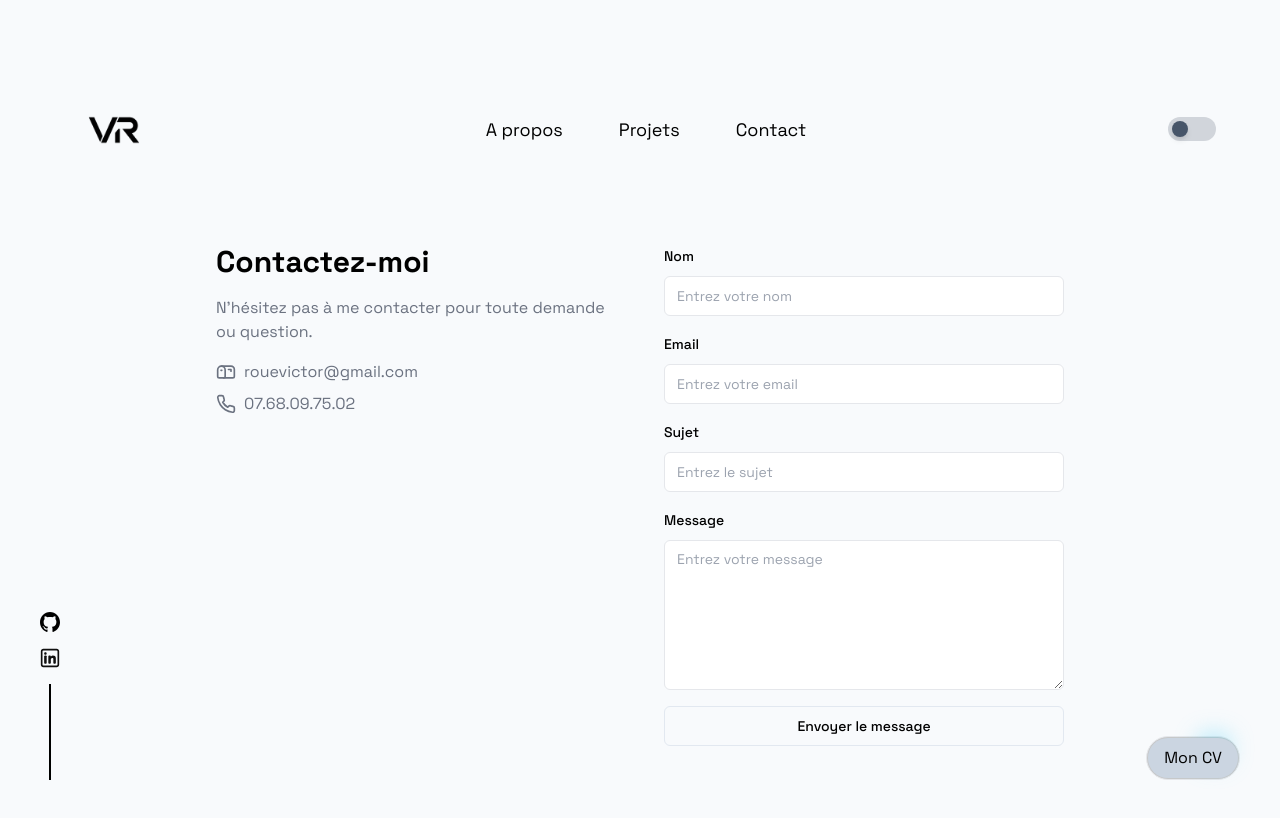
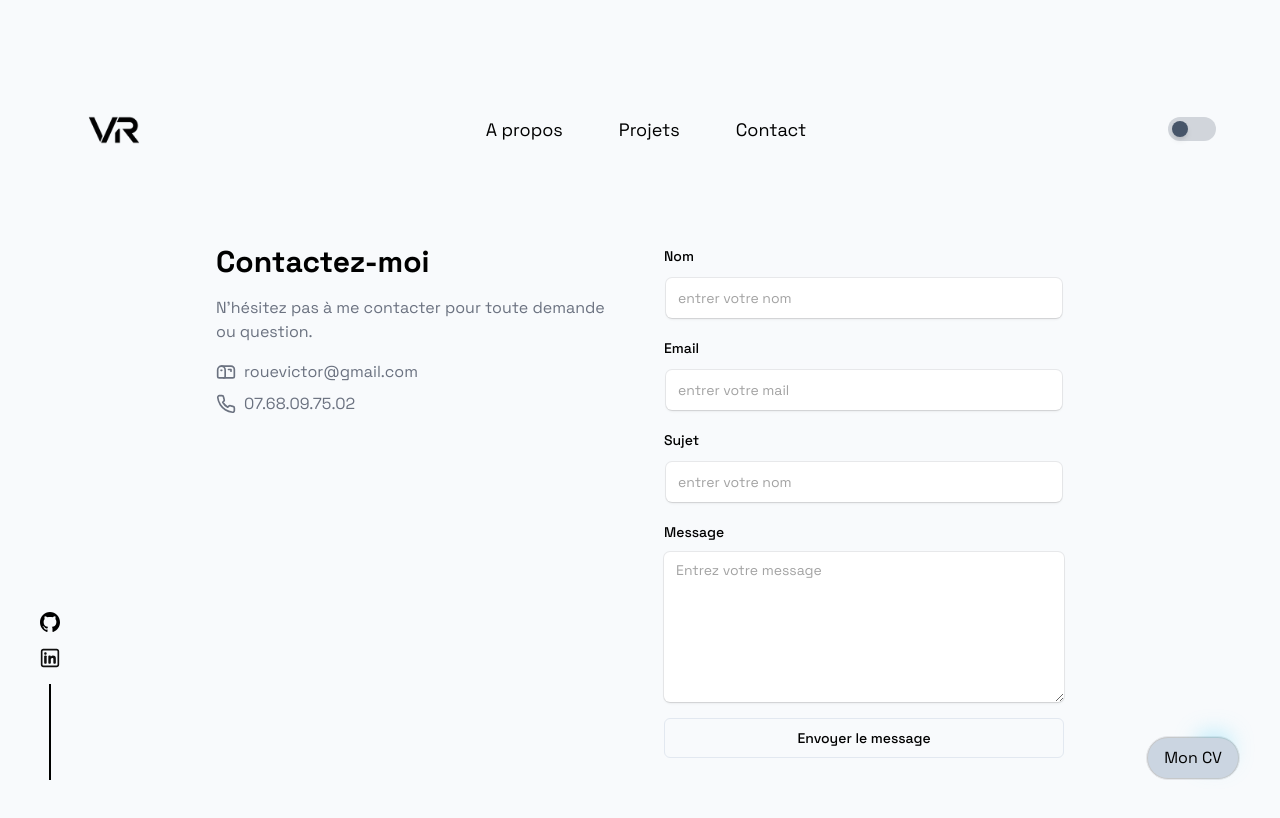
Before and after one commit to Victouu/Portfolio, a Next.js app: page /contact in a window 1280 px wide. Shown: the top 818 px of the page. Built offline with nearby package versions, Linux system fonts and the light colour scheme.

Commit message:
style contact

```diff
--- a/src/app/about/page.tsx
+++ b/src/app/about/page.tsx
@@ -50,9 +50,10 @@ function About() {
             </h2>
             <div className="flex flex-col space-y-4 leading-relaxed md:flex-row md:space-x-12 md:space-y-0">
               <p className="w-full whitespace-pre-line text-lg">
-                J&apos;ai 19 ans et je suis étudiant en BUT Informatique à
-                l&apos;IUT de Lannion, je me suis découvert une affection pour
-                le web design et développement.
+                J&apos;ai 19 ans et je suis diplômé d&apos;un BAC STI2D option
+                SIN, actuellement en BUT Informatique à l&apos;IUT de Lannion,
+                je me suis découvert une affection pour le web design et
+                développement.
                 <br />À côté de mes études je suis passionné par la musique, le
                 sport, les jeux vidéos et le cinéma.
               </p>
--- /dev/null
+++ b/src/app/competences/page.tsx
@@ -0,0 +1,29 @@
+"use client";
+import { useTheme } from "next-themes";
+import { useEffect, useState } from "react";
+//composants
+//import photo
+
+import Head from "../components/head";
+function Competences() {
+  const { theme, resolvedTheme } = useTheme();
+  const [isDarkTheme, setIsDarkTheme] = useState(false);
+
+  useEffect(() => {
+    setIsDarkTheme(resolvedTheme === "dark");
+  }, [resolvedTheme]);
+  return (
+    <div className="flex min-h-screen w-screen flex-col items-center">
+      <div className="flex h-screen w-[90%] max-w-[90%] flex-col md:max-w-7xl">
+        <Head />
+        <div className="md:max-w-2/3 mb-20 flex w-full flex-col items-center space-y-4 text-sm md:space-y-11 md:pb-0 md:text-lg">
+          <h2 className="w-full text-xs font-extralight uppercase tracking-widest dark:text-blue md:text-xl text-tuscan text-left">
+            Compétences
+          </h2>
+        </div>
+      </div>
+    </div>
+  );
+}
+
+export default Competences;
--- /dev/null
+++ b/src/app/components/input.tsx
@@ -0,0 +1,61 @@
+// Input component extends from shadcnui - https://ui.shadcn.com/docs/components/input
+"use client";
+import { motion, useMotionTemplate, useMotionValue } from "framer-motion";
+import * as React from "react";
+import { cn } from "../../../utils/cn";
+
+export interface InputProps
+  extends React.InputHTMLAttributes<HTMLInputElement> {}
+
+const Input = React.forwardRef<HTMLInputElement, InputProps>(
+  ({ className, type, ...props }, ref) => {
+    const radius = 100; // change this to increase the rdaius of the hover effect
+    const [visible, setVisible] = React.useState(false);
+
+    let mouseX = useMotionValue(0);
+    let mouseY = useMotionValue(0);
+
+    function handleMouseMove({ currentTarget, clientX, clientY }: any) {
+      let { left, top } = currentTarget.getBoundingClientRect();
+
+      mouseX.set(clientX - left);
+      mouseY.set(clientY - top);
+    }
+    return (
+      <motion.div
+        style={{
+          background: useMotionTemplate`
+        radial-gradient(
+          ${visible ? radius + "px" : "0px"} circle at ${mouseX}px ${mouseY}px,
+          var(--purple-500),
+          transparent 80%
+        )
+      `,
+        }}
+        onMouseMove={handleMouseMove}
+        onMouseEnter={() => setVisible(true)}
+        onMouseLeave={() => setVisible(false)}
+        className="p-[2px] rounded-lg transition duration-300 group/input"
+      >
+        <input
+          type={type}
+          className={cn(
+            `flex h-10 w-full border-none border-slate-300 dark:border-slate-50 bg-white dark:bg-zinc-900 text-black dark:text-white shadow-input rounded-md px-3 py-2 text-sm  file:border-0 file:bg-transparent
+          file:text-sm file:font-medium placeholder:text-neutral-400 dark:placeholder-text-neutral-600
+          focus-visible:outline-none focus-visible:ring-[2px]  focus-visible:ring-neutral-400 dark:focus-visible:ring-neutral-600
+           disabled:cursor-not-allowed disabled:opacity-50
+           dark:shadow-[0px_0px_1px_1px_var(--neutral-700)]
+           group-hover/input:shadow-none transition duration-400
+           `,
+            className
+          )}
+          ref={ref}
+          {...props}
+        />
+      </motion.div>
+    );
+  }
+);
+Input.displayName = "Input";
+
+export { Input };
--- a/src/app/components/nav.tsx
+++ b/src/app/components/nav.tsx
@@ -22,12 +22,9 @@ export const Nav = () => {
   }, [resolvedTheme]);
 
   return (
-    <nav
-      className={` absolute bottom-4 left-1/2 z-20 w-[90%] -translate-x-1/2 items-center rounded-[25px] bg-slate-300 dark:bg-slate-600  px-8 py-2 md:relative md:bottom-0 md:left-0 md:w-auto md:translate-x-0 md:bg-transparent dark:md:bg-transparent ${
-        isDarkTheme ? "dark" : ""
-      }`}
-    >
-      <ul className="flex items-center justify-around space-x-6 md:justify-end md:space-x-14">
+    <div className="absolute bottom-4 left-1/2 z-20 w-[90%] -translate-x-1/2 items-center rounded-[25px] bg-slate-300 dark:bg-slate-600  px-8 py-2 md:relative md:bottom-0 md:left-0 md:w-auto md:translate-x-0 md:bg-transparent dark:md:bg-transparent  ">
+      <nav className="sticky">
+        <ul className="flex items-center justify-around space-x-6 md:justify-center md:space-x-14">
           <li>
             <a
               className="group relative flex-col items-center justify-center text-base before:absolute before:bottom-1 before:left-0 before:block before:h-3 before:w-full before:origin-bottom before:scale-y-0 before:transition before:duration-200 before:ease-in-out before:content-[''] hover:text-red before:hover:scale-y-100 dark:before:hover:bg-orange/50 md:text-lg flex md:hidden"
@@ -67,7 +64,7 @@ export const Nav = () => {
           <li>
             <a
               className="group relative flex-col items-center justify-center text-base before:absolute before:bottom-1 before:left-0 before:block before:h-3 before:w-full before:origin-bottom before:scale-y-0 before:bg-pink/40 before:transition before:duration-200 before:ease-in-out before:content-[''] hover:text-red before:hover:scale-y-100 dark:before:hover:bg-orange/50 md:text-lg text-red flex"
-            href="/projects"
+              href="/projets"
             >
               <div className="mb-1 block md:mb-0 md:hidden">
                 <Image
@@ -102,5 +99,6 @@ export const Nav = () => {
           </li>
         </ul>
       </nav>
+    </div>
   );
 };
--- a/src/app/contact/page.tsx
+++ b/src/app/contact/page.tsx
@@ -1,10 +1,8 @@
 "use client";
-import React from "react";
-import { useState, useEffect } from "react";
-import { useForm, ValidationError } from "@formspree/react";
+import { ValidationError, useForm } from "@formspree/react";
+import { Input } from "../components/input";
 
 //composants
-import Image from "next/image";
 //import photo
 
 import Head from "../components/head";
@@ -81,13 +79,13 @@ function Contact() {
                   >
                     Nom
                   </label>
-                  <input
-                    className="flex h-10 w-full rounded-md border border-input bg-background px-3 py-2 text-sm ring-offset-background file:border-0 file:bg-transparent file:text-sm file:font-medium placeholder:text-muted-foreground focus-visible:outline-none focus-visible:ring-2 focus-visible:ring-ring focus-visible:ring-offset-2 disabled:cursor-not-allowed disabled:opacity-50"
+                  <Input
                     id="name"
+                    placeholder="entrer votre nom"
                     type="text"
                     name="name"
-                    placeholder="Entrez votre nom"
                   />
+
                   <ValidationError
                     prefix="Name"
                     field="name"
@@ -101,13 +99,13 @@ function Contact() {
                   >
                     Email
                   </label>
-                  <input
-                    className="flex h-10 w-full rounded-md border border-input bg-background px-3 py-2 text-sm ring-offset-background file:border-0 file:bg-transparent file:text-sm file:font-medium placeholder:text-muted-foreground focus-visible:outline-none focus-visible:ring-2 focus-visible:ring-ring focus-visible:ring-offset-2 disabled:cursor-not-allowed disabled:opacity-50"
-                    placeholder="Entrez votre email"
-                    id="email"
-                    type="email"
-                    name="email"
+                  <Input
+                    id="mail"
+                    placeholder="entrer votre mail"
+                    type="mail"
+                    name="mail"
                   />
+
                   <ValidationError
                     prefix="Email"
                     field="email"
@@ -121,13 +119,14 @@ function Contact() {
                   >
                     Sujet
                   </label>
-                  <input
-                    className="flex h-10 w-full rounded-md border border-input bg-background px-3 py-2 text-sm ring-offset-background file:border-0 file:bg-transparent file:text-sm file:font-medium placeholder:text-muted-foreground focus-visible:outline-none focus-visible:ring-2 focus-visible:ring-ring focus-visible:ring-offset-2 disabled:cursor-not-allowed disabled:opacity-50"
+                  <Input
+                    className="group-hover/input:shadow-none transition duration-400"
                     id="subject"
-                    placeholder="Entrez le sujet"
+                    placeholder="entrer votre nom"
                     type="text"
                     name="subject"
                   />
+
                   <ValidationError
                     prefix="Subject"
                     field="subject"
@@ -142,7 +141,7 @@ function Contact() {
                     Message
                   </label>
                   <textarea
-                    className="flex w-full rounded-md border border-input bg-background px-3 py-2 text-sm ring-offset-background placeholder:text-muted-foreground focus-visible:outline-none focus-visible:ring-2 focus-visible:ring-ring focus-visible:ring-offset-2 disabled:cursor-not-allowed disabled:opacity-50 min-h-[150px]"
+                    className="flex w-full border border-input border-none border-slate-300 dark:border-gray-600 bg-white dark:bg-zinc-900 text-black dark:text-white shadow-input rounded-md px-3 py-2 text-sm file:border-0 file:bg-transparent file:text-sm file:font-medium placeholder:text-neutral-400 dark:placeholder-text-neutral-600 focus-visible:outline-none focus-visible:ring-[2px] focus-visible:ring-neutral-400 dark:focus-visible:ring-neutral-600  dark:shadow-[0px_0px_1px_1px_var(--neutral-700)] group-hover/input:shadow-none transition duration-400 bg-background  ring-offset-background placeholder:text-muted-foreground f focus-visible:ring-ring focus-visible:ring-offset-2 disabled:cursor-not-allowed disabled:opacity-50 min-h-[150px]"
                     id="message"
                     placeholder="Entrez votre message"
                     name="message"
--- a/src/app/projects/page.tsx
+++ b/src/app/projets/page.tsx
@@ -18,7 +18,7 @@ import sae205 from "../../../public/sae205.png";
 import sae206 from "../../../public/sae206.png";
 
 import Head from "../components/head";
-function Projects() {
+function Projets() {
   const { theme, resolvedTheme } = useTheme();
   const [isDarkTheme, setIsDarkTheme] = useState(false);
 
@@ -439,4 +439,4 @@ function Projects() {
   );
 }
 
-export default Projects;
+export default Projets;
--- a/tailwind.config.ts
+++ b/tailwind.config.ts
@@ -1,3 +1,6 @@
+const defaultTheme = require("tailwindcss/defaultTheme");
+
+const colors = require("tailwindcss/colors");
 const {
   default: flattenColorPalette,
 } = require("tailwindcss/lib/util/flattenColorPalette");
@@ -14,9 +17,12 @@ module.exports = {
   ],
   darkMode: ["class"],
   theme: {
-    extend: {},
+    extend: {
+      boxShadow: {
+      input: `0px 2px 3px -1px rgba(0,0,0,0.1), 0px 1px 0px 0px rgba(25,28,33,0.02), 0px 0px 0px 1px rgba(25,28,33,0.08)`,
+    },},
   },
-  plugins: [addVariablesForColors, require("tailwindcss-animate")],
+  plugins: [addVariablesForColors],
 };
 
 // This plugin adds each Tailwind color as a global CSS variable, e.g. var(--gray-200).
```
Also changed, not shown: src/app/components/cartehover.tsx (added, +125 -0 lines), src/app/components/head.tsx (+4 -5 lines). Lines whose indentation alone changed are shown as unchanged.
